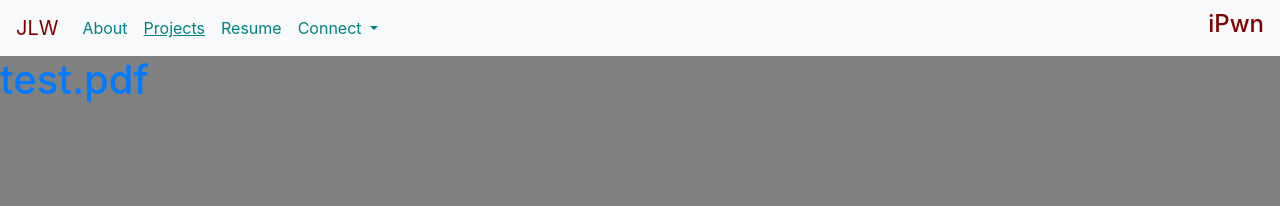
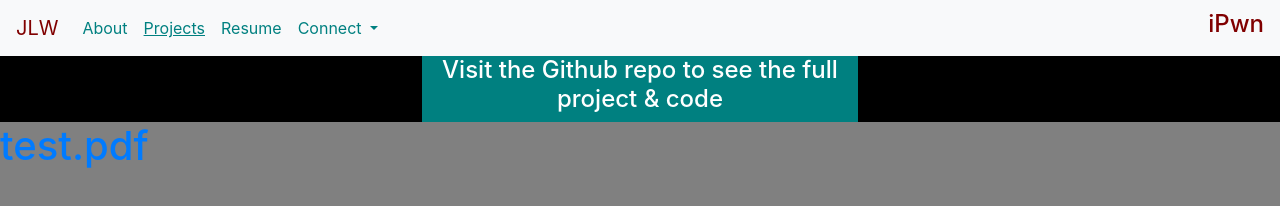
Before and after one commit to MrATX/Analyzing_Big_Data, a plain HTML site: page index.html in a window 1280 px wide. Drawn offline with nearby package versions, Linux system fonts and the light colour scheme.

Commit message:
Added repolink

```diff
--- a/index.html
+++ b/index.html
@@ -50,6 +50,16 @@
 <!--NAVBAR END------------------------------------------------------------------->
 
 
+  <div class="row">
+    <div class="col-md-4"></div>
+    <div class="col-md-4" id="repolink">
+      <a href="https://github.com/MrATX/Analyzing_Big_Data" target="_blank" id="repolink">
+        <h4>Visit the Github repo to see the full project & code</h4>
+      </a>
+    </div>
+    <div class="col-md-4"></div>
+  </div>
+
 
   <object data="BigData_ProjectReport.pdf" type="application/pdf" width="100%" height="900ppx">
     <a href="BigData_ProjectReport.pdf"><h1>test.pdf</h1></a>
--- a/style.css
+++ b/style.css
@@ -40,3 +40,14 @@
   .container-fluid,.row,.col-md-2{
     border:none;
   }
+
+  #repolink{
+    background-color:teal;
+    color:white;
+    text-align:center;
+  }
+
+  .col-md-4{
+    background-color: black;
+    border:none;
+  }
```
